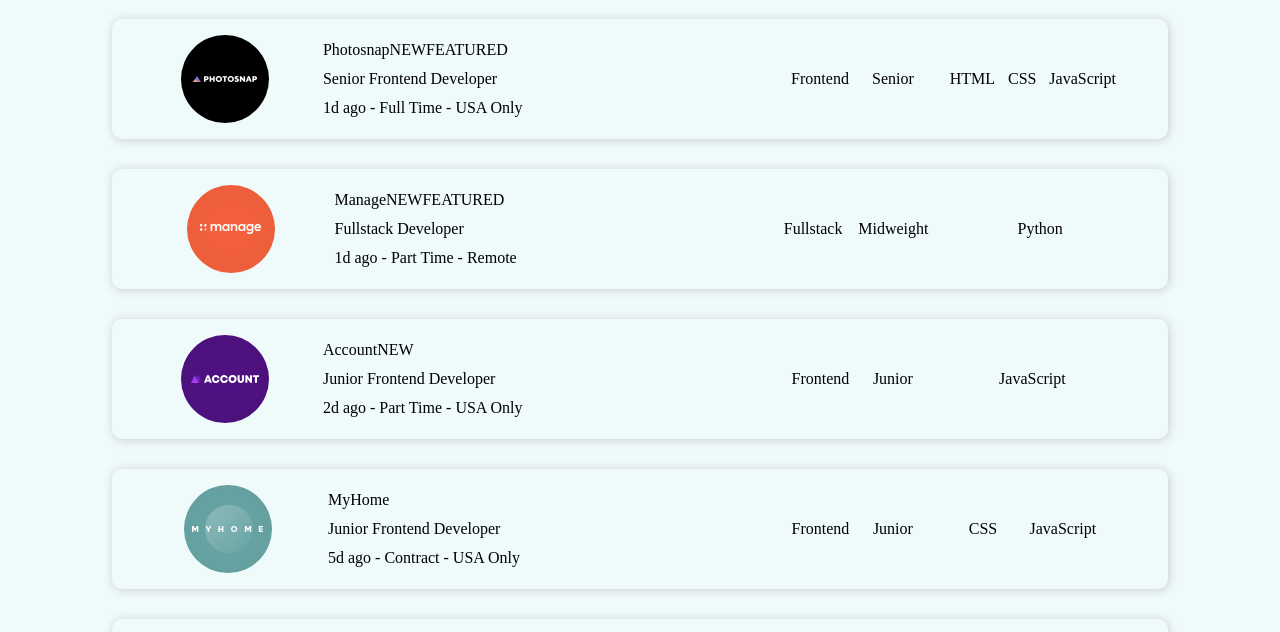
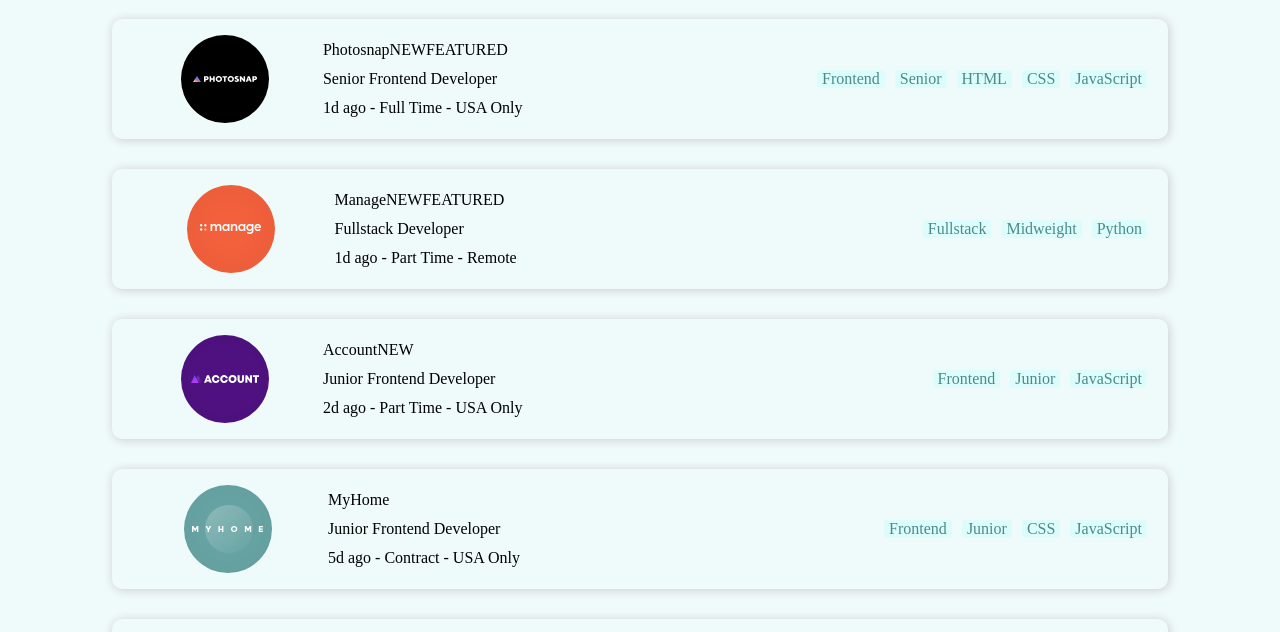
Before and after one commit to abbasmokhtari/Job-Listing-vanilla-JS, a plain HTML site: page index.html in a window 1280 px wide. Shown: the part 161-793 px from the top of the page. Drawn offline with Linux system fonts and the light colour scheme.

Commit message:
CSS changing fonts and colous

```diff
--- a/main.js
+++ b/main.js
@@ -4,8 +4,8 @@ fetch('./data.json')
   .then((res) => res.json())
   .then((data) => {
     console.log(data);
-    let testelement = data.map((x) => x.languages);
-    console.log(testelement);
+    // let testelement = data.map((x) => x.languages);
+    // console.log(testelement);
     data
       .map((x) =>
         mainBlock(
@@ -48,7 +48,7 @@ const mainBlock = (
   let requiredSkills = document.createElement('div');
   let roleItem = document.createElement('div');
   let levelItem = document.createElement('div');
-  let languageItem = document.createElement('div');
+  // let languageItem = document.createElement('div');
 
   //css groups
   let groupOne = document.createElement('div');
@@ -82,8 +82,8 @@ const mainBlock = (
 
   requiredSkills.appendChild(roleItem);
   requiredSkills.appendChild(levelItem);
-  arrayValue(languages, languageItem);
-  requiredSkills.appendChild(languageItem);
+  arrayValue(languages, requiredSkills);
+  // requiredSkills.appendChild(languageItem);
 
   groupThree.appendChild(companyName);
   groupThree.appendChild(newItem);
@@ -104,7 +104,7 @@ const mainBlock = (
   groupTwo.classList.add('groupTwo')
   groupThree.classList.add('groupThree')
   requiredSkills.classList.add('skills')
-  languageItem.classList.add('language')
+  // languageItem.classList.add('language')
 
   return mainDiv;
 };
--- a/style.css
+++ b/style.css
@@ -38,7 +38,7 @@ header img {
 .skills{
     display: flex;
     align-self: center;
-    justify-content: space-evenly;
+    justify-content: flex-end;
     width: 30vw;
 }
 
@@ -52,3 +52,11 @@ header img {
 p {
     margin:0;
 }
+
+.skills div {
+    margin: 0 5px;
+    background-color: hsl(180, 89%, 93%);
+    border-radius: 3px;
+    padding: 0px 5px;
+    color: hsl(180, 29%, 42%);
+}
```
